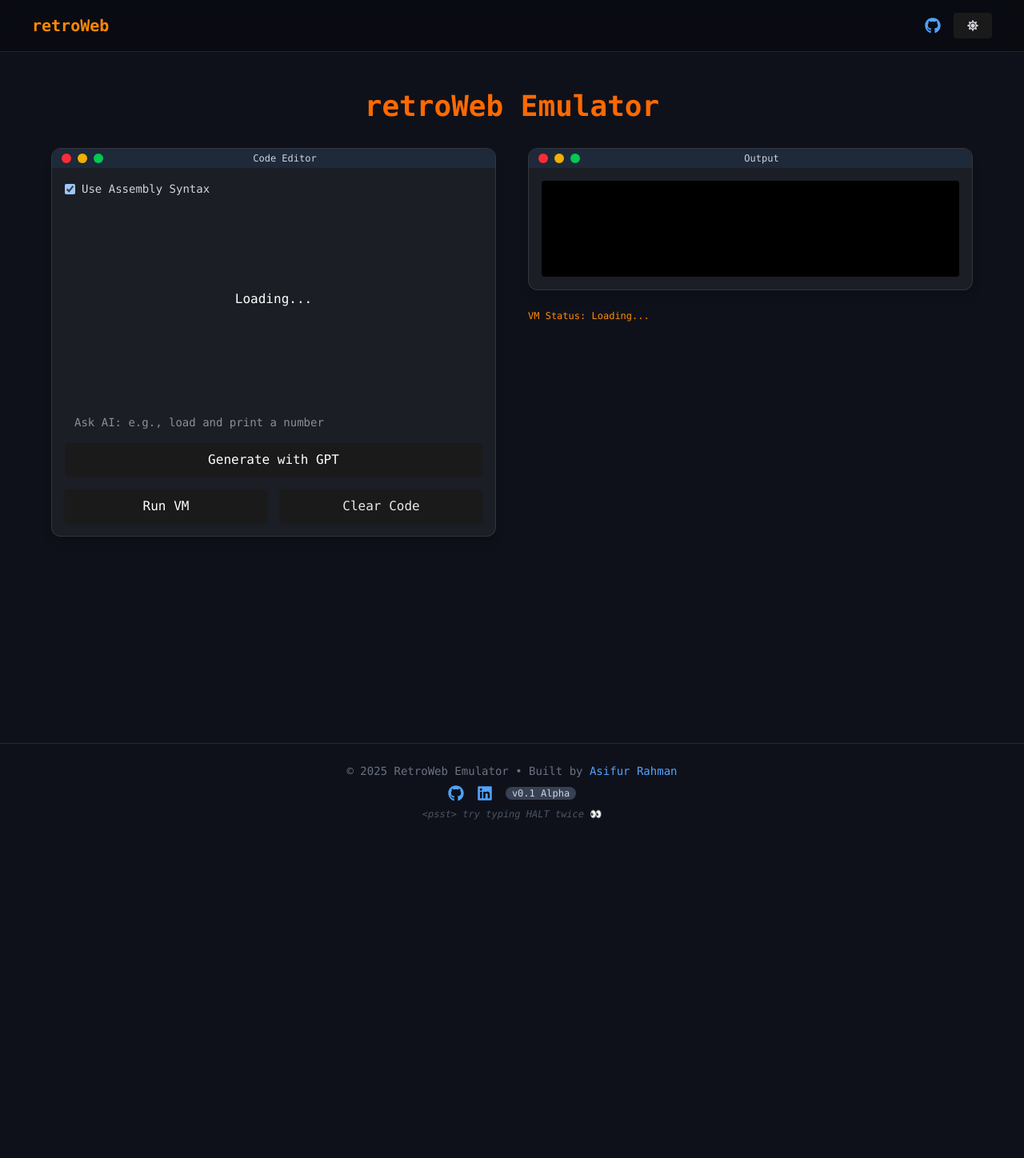
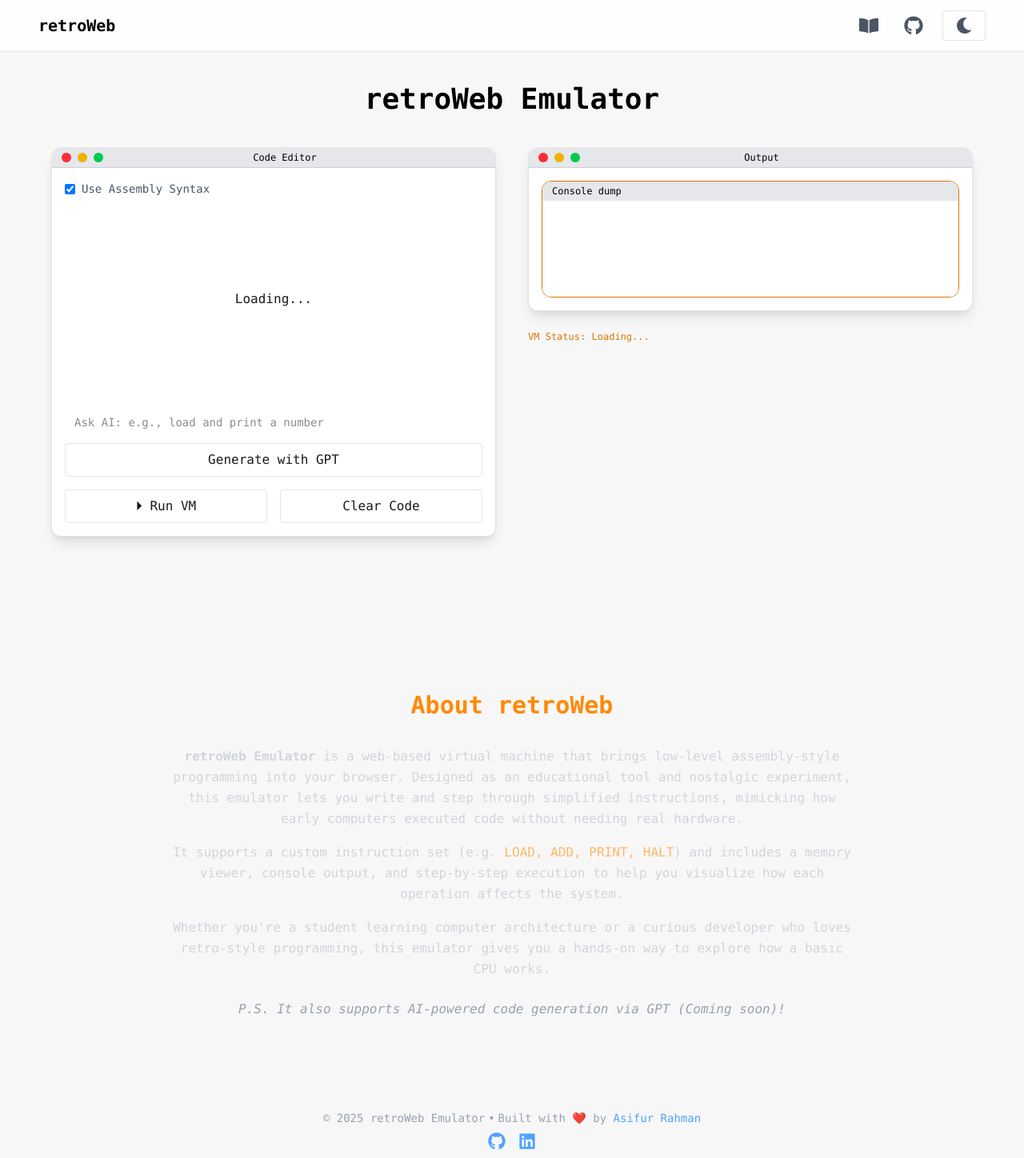
Before and after one commit to asifrahman2003/retroweb-emulator, a React (Vite) app in the folder frontend/: page / in a window 1280 px wide. Shown: the top 1448 px of the page at 80% size. Before the commit the page ends 1050 px from the top, so only its background shows below. Built offline with nearby package versions, Linux system fonts and the light colour scheme; no server answers.

Commit message:
almost frontend ready

```diff
--- a/frontend/src/App.jsx
+++ b/frontend/src/App.jsx
@@ -11,6 +11,7 @@
 import Editor from '@monaco-editor/react';
 import { askGPT } from './askGPT';
 import MacWindow from './components/MacWindow';
+import About from './components/About';
 
 function App() {
   const [vmInstance, setVmInstance] = useState(null);
@@ -52,8 +53,6 @@
       setOutput('❌ VM not ready.');
       return;
     }
-
-    // Easter egg trigger
     if (input.trim().toUpperCase() === 'HALT\nHALT') {
       setEasterEggActive(true);
       setTimeout(() => setEasterEggActive(false), 4000);
@@ -105,16 +104,16 @@
     <>
       <Navbar />
 
-      <main className="min-h-screen bg-[var(--bg)] text-white px-4 md:px-8 py-12 font-mono">
-        <h1 className="text-4xl font-bold text-orange-500 mb-8 text-center">
+      <main className="pt-16 md:pt-20 min-h-screen bg-[var(--bg)] text-[var(--text-main)] px-4 md:px-8 pb-12 font-mono">
+        {/* Title */}
+        <h1 className="text-2xl sm:text-3xl md:text-4xl font-bold mb-10 mt-6 text-center text-[var(--heading-color)]">
           retroWeb Emulator
         </h1>
 
         <div className="max-w-6xl mx-auto grid md:grid-cols-2 gap-10">
-
-          {/* Left Panel → Code Editor Window */}
+          {/* Left Panel → Code Editor */}
           <MacWindow title="Code Editor">
-            <label className="flex items-center text-gray-300 gap-2 text-sm mb-2">
+            <label className="flex items-center text-[var(--text-muted)] gap-2 text-sm mb-2">
               <input
                 type="checkbox"
                 checked={isAssembly}
@@ -143,8 +142,8 @@
                 readOnly: !isAssembly,
                 ariaLabel: 'Assembly Code Editor',
                 placeholder: isAssembly
-                  ? 'Enter your program using custom Assembly (e.g., LOAD R1 5)...'
-                  : 'Enter raw byte values (e.g., 1 17 5 2 18 17 17 3 18 7)',
+                  ? 'Enter custom Assembly (e.g., LOAD R1 5)...'
+                  : 'Enter raw bytes (e.g., 1 17 5 2 18 17 17 3 18 7)',
               }}
             />
 
@@ -152,7 +151,7 @@
             <div className="mt-4">
               <input
                 type="text"
-                className="w-full px-3 py-2 text-sm text-white rounded"
+                className="w-full px-3 py-2 text-sm rounded bg-[var(--panel)] text-[var(--text-main)]"
                 placeholder="Ask AI: e.g., load and print a number"
                 value={aiPrompt}
                 onChange={e => setAiPrompt(e.target.value)}
@@ -164,7 +163,7 @@
                   );
                   setInput(resp);
                 }}
-                className="mt-2 bg-sky-600 hover:bg-sky-700 text-white px-4 py-2 rounded w-full transition"
+                className="mt-2 w-full py-2 rounded bg-[var(--accent)] hover:bg-[var(--accent-hover)] text-white transition"
               >
                 Generate with GPT
               </button>
@@ -172,7 +171,7 @@
 
             {/* Debug Controls */}
             {vmInstance && editor && monaco && (
-              <div className="mt-4">
+              <div className="mt-4 rounded-xl border border-[var(--accent)] bg-[var(--panel)] p-4">
                 <DebugControls
                   vmInstance={vmInstance}
                   editor={editor}
@@ -183,17 +182,20 @@
               </div>
             )}
 
-            {/* Run & Clear Buttons */}
+            {/* Run & Clear */}
             <div className="flex gap-4 mt-4">
               <button
                 onClick={handleRunVM}
-                className="flex-1 bg-[var(--accent)] hover:bg-[var(--accent-hover)] text-white py-2 rounded-lg shadow transition"
+                className="flex-1 py-2 rounded bg-[var(--accent)] hover:bg-[var(--accent-hover)] text-white transition"
               >
-                Run VM
+                ⏵ Run VM
               </button>
               <button
-                onClick={() => { setInput(''); setOutput(''); }}
-                className="flex-1 bg-gray-800 hover:bg-gray-700 text-gray-200 py-2 rounded-lg border border-gray-600 shadow transition"
+                onClick={() => {
+                  setInput('');
+                  setOutput('');
+                }}
+                className="flex-1 py-2 rounded bg-[var(--panel)] border border-[var(--panel-border)] text-[var(--text-main)] transition"
               >
                 Clear Code
               </button>
@@ -202,14 +204,25 @@
 
           {/* Right Panel */}
           <div className="space-y-6">
-            {/* Output Window */}
             <MacWindow title="Output">
-              <pre className="bg-black p-4 rounded text-green-400 text-sm whitespace-pre-wrap min-h-[120px]">
-                {output}
-              </pre>
+              <div className="rounded-xl border border-[var(--accent)] overflow-hidden">
+                {/* Inner title bar */}
+                <div
+                  className="px-3 py-1 text-xs font-mono"
+                  style={{
+                    backgroundColor: 'var(--window-header-bg)',
+                    color: 'var(--window-title-text)',
+                  }}
+                >
+                  Console dump
+                </div>
+                {/* Inner content */}
+                <pre className="bg-[var(--output-bg)] p-4 text-[var(--accent)] text-sm whitespace-pre-wrap min-h-[120px]">
+                  {output}
+                </pre>
+              </div>
             </MacWindow>
 
-            {/* Memory & Canvas (wrapped internally) */}
             {vmInstance && (
               <MemoryViewer vmInstance={vmInstance} version={runCount} />
             )}
@@ -217,7 +230,7 @@
               <CanvasOutput vmInstance={vmInstance} drawTrigger={runCount} />
             )}
 
-            <p className="text-orange-400 text-xs mt-2">
+            <p className="text-xs text-[var(--accent)] mt-2">
               VM Status: {vmInstance ? 'Ready' : 'Loading...'}
             </p>
           </div>
@@ -234,12 +247,12 @@
             transition={{ type: 'spring', stiffness: 200, damping: 20 }}
           >
             <motion.div
-              className="bg-gradient-to-r from-black via-zinc-900 to-black border border-orange-400 text-orange-300 font-mono px-6 py-4 rounded-xl shadow-xl"
+              className="bg-gradient-to-r from-black via-zinc-900 to-black border border-[var(--accent)] text-[var(--text-main)] font-mono px-6 py-4 rounded-xl shadow-xl"
               initial={{ rotate: -2 }}
               animate={{ rotate: [2, -2, 2], repeat: Infinity, duration: 0.8 }}
             >
               Debug Mode Activated —{' '}
-              <span className="font-bold text-orange-400">
+              <span className="font-bold text-[var(--accent)]">
                 RETRO CORE UNLOCKED
               </span>
             </motion.div>
@@ -247,6 +260,8 @@
         )}
       </AnimatePresence>
 
+      <About />
+
       <Footer />
     </>
   );
--- /dev/null
+++ b/frontend/src/components/About.jsx
@@ -0,0 +1,29 @@
+// src/components/About.jsx
+export default function About() {
+  return (
+    <section className="max-w-4xl mx-auto px-6 py-16 text-gray-300 font-mono">
+      <h2 className="text-2xl sm:text-3xl font-bold text-orange-400 mb-6 border-b border-white/10 pb-2 text-center">
+        About retroWeb
+      </h2>
+      <p className="mb-4 leading-relaxed text-sm sm:text-base text-center">
+        <strong>retroWeb Emulator</strong> is a web-based virtual machine that brings low-level assembly-style programming into your browser.
+        Designed as an educational tool and nostalgic experiment, this emulator lets you write and step through simplified instructions,
+        mimicking how early computers executed code without needing real hardware.
+      </p>
+
+      <p className="mb-4 leading-relaxed text-sm sm:text-base text-center">
+        It supports a custom instruction set (e.g. <code className="text-orange-300">LOAD, ADD, PRINT, HALT</code>) and includes
+        a memory viewer, console output, and step-by-step execution to help you visualize how each operation affects the system.
+      </p>
+
+      <p className="mb-4 leading-relaxed text-sm sm:text-base text-center">
+        Whether you're a student learning computer architecture or a curious developer who loves retro-style programming,
+        this emulator gives you a hands-on way to explore how a basic CPU works.
+      </p>
+
+      <p className="leading-relaxed text-sm sm:text-base italic text-gray-400 mt-6 text-center">
+        P.S. It also supports AI-powered code generation via GPT (Coming soon)!
+      </p>
+    </section>
+  );
+}
--- a/frontend/src/components/Footer.jsx
+++ b/frontend/src/components/Footer.jsx
@@ -1,11 +1,19 @@
 import { FaGithub, FaLinkedin } from 'react-icons/fa';
+import { motion } from 'framer-motion';
 
 export default function Footer() {
   return (
-    <footer className="mt-16 w-full text-center text-sm text-gray-500 py-6 border-t border-white/10 font-mono">
-      <p className="mb-1">
-        © {new Date().getFullYear()} RetroWeb Emulator • Built by
-        {' '}
+    <footer
+  className="
+    mt-6 w-full text-center text-gray-500 py-6
+    border-t border-white/10 font-mono
+    text-xs sm:text-sm md:text-base
+  "
+>
+  <p className="mb-2 text-sm text-gray-400 flex flex-col items-center sm:flex-row sm:justify-center gap-x-1 gap-y-1">
+  <span>© {new Date().getFullYear()} retroWeb Emulator</span>
+  <span className="sm:inline hidden">•</span>
+  <span>Built with ❤️ by{' '}
     <a
       href="https://www.iamasiff.com"
       target="_blank"
@@ -14,29 +22,48 @@
     >
       Asifur Rahman
     </a>
+  </span>
 </p>
 
-      <div className="flex justify-center items-center gap-4 my-2">
-        <a
+      <div className="flex flex-col items-center gap-2 my-2">
+      {/* Icons */}
+      <div className="flex items-center justify-center gap-4">
+        <motion.a
           href="https://github.com/asifrahman2003"
           target="_blank"
           rel="noopener noreferrer"
-          className="hover:text-white transition"
+          whileHover={{ scale: 1.2, rotate: -5 }}
+          whileTap={{ scale: 0.95 }}
+          transition={{ type: 'spring', stiffness: 300 }}
+          className="hover:text-white"
         >
-          <FaGithub size={20} />
-        </a>
-        <a
+          <FaGithub size={22} />
+        </motion.a>
+
+        <motion.a
           href="https://www.linkedin.com/in/iamasiff"
           target="_blank"
           rel="noopener noreferrer"
-          className="hover:text-white transition"
+          whileHover={{ scale: 1.2, rotate: 5 }}
+          whileTap={{ scale: 0.95 }}
+          transition={{ type: 'spring', stiffness: 300 }}
+          className="hover:text-white"
         >
-          <FaLinkedin size={20} />
-        </a>
-        <span className="bg-gray-700 text-gray-300 px-2 py-0.7 text-xs font-mono rounded-full flex">
+          <FaLinkedin size={22} />
+        </motion.a>
+      </div>
+
+      {/* Version Badge */}
+      <motion.span
+        className="bg-gray-700 text-gray-300 px-2 py-0.5 text-xs font-mono rounded-full mt-1"
+        initial={{ opacity: 0, y: 5 }}
+        animate={{ opacity: 1, y: 0 }}
+        transition={{ delay: 0.2, duration: 0.4 }}
+      >
         v0.1 Alpha
-        </span>
+      </motion.span>
     </div>
+
 
       <p className="text-xs mt-2 text-gray-600 italic hover:text-pink-400 transition duration-300 font-mono">
         {`<psst> try typing HALT twice 👀`}
--- a/frontend/src/components/MacWindow.jsx
+++ b/frontend/src/components/MacWindow.jsx
@@ -3,26 +3,41 @@
 
 export default function MacWindow({ title, children }) {
   return (
-    <div className="bg-[var(--panel)] rounded-xl border border-white/10 shadow-lg overflow-hidden">
+    <div
+      className="rounded-xl shadow-lg overflow-hidden"
+      style={{
+        backgroundColor: 'var(--window-bg)',
+        border: '1px solid var(--window-border)',
+      }}
+    >
       {/* title bar */}
-      <div className="flex items-center bg-gray-800 px-3 py-1">
+      <div
+        className="flex items-center px-3 py-1"
+        style={{
+          backgroundColor: 'var(--window-header-bg)',
+          borderBottom: '1px solid var(--window-border)',
+        }}
+      >
         {/* traffic lights */}
         <div className="flex space-x-2">
           <span className="h-3 w-3 bg-red-500 rounded-full" />
           <span className="h-3 w-3 bg-yellow-500 rounded-full" />
           <span className="h-3 w-3 bg-green-500 rounded-full" />
         </div>
+
         {/* window title */}
-        <div className="flex-1 text-xs text-gray-300 text-center select-none">
+        <div
+          className="flex-1 text-xs text-[var(--window-title-text)] text-center select-none"
+        >
           {title}
         </div>
+
         {/* spacer */}
         <div className="w-6" />
       </div>
+
       {/* content area */}
-      <div className="p-4">
-        {children}
-      </div>
+      <div className="p-4">{children}</div>
     </div>
   );
 }
--- a/frontend/src/components/Navbar.jsx
+++ b/frontend/src/components/Navbar.jsx
@@ -1,32 +1,115 @@
 // src/components/Navbar.jsx
-import { useState } from 'react';
-import { FaGithub, FaMoon, FaSun } from 'react-icons/fa';
+import { useState, useEffect } from 'react';
+import { FaGithub, FaMoon, FaSun, FaBookOpen, FaFileAlt } from 'react-icons/fa';
+import { motion } from 'framer-motion';
 
 export default function Navbar() {
-  const [darkMode, setDarkMode] = useState(true);
+  const [theme, setTheme] = useState('dark');
 
+  // Hydrate theme on mount
+  useEffect(() => {
+    const saved = localStorage.getItem('theme');
+    const initial = saved
+      ? saved
+      : window.matchMedia('(prefers-color-scheme: dark)').matches
+      ? 'dark'
+      : 'light';
+    document.documentElement.classList.toggle('light', initial === 'light');
+    setTheme(initial);
+  }, []);
+
+  // Toggle light/dark
   const toggleTheme = () => {
-    setDarkMode(!darkMode);
-    document.documentElement.classList.toggle('light');
+    const next = theme === 'dark' ? 'light' : 'dark';
+    document.documentElement.classList.toggle('light', next === 'light');
+    localStorage.setItem('theme', next);
+    setTheme(next);
   };
 
   return (
-    <nav className="font-mono w-full px-10 py-4 flex justify-between items-center backdrop-blur-md bg-black/30 border-b border-white/10">
-      <h1 className="text-xl font-bold text-orange-400">retroWeb</h1>
-      <div className="flex items-center gap-4 text-sm text-gray-300">
-        <a
-          href="https://github.com/asifrahman2003/retroweb-emulator"
-          target="_blank"
-          rel="noopener noreferrer"
-          className="hover:text-white transition"
-        >
-          <FaGithub size={20} />
-        </a>
+    <nav
+      className="
+        fixed top-0 left-0 right-0 z-50
+        px-4 py-3 md:px-12 md:py-3
+        flex justify-between items-center
+        backdrop-blur-md border-b
+      "
+      style={{
+        backgroundColor: 'var(--navbar-bg)',
+        borderColor: 'var(--navbar-border)',
+      }}
+    >
+      {/* Logo */}
+      <h1
+        className="font-mono font-bold transition-colors duration-200
+                   text-lg md:text-xl"
+        style={{
+          color: theme === 'dark' ? 'var(--accent)' : '#000000',
+        }}
+      >
+        retroWeb
+      </h1>
+
+
+      {/* Icons */}
+      <div className="flex items-center gap-2 md:gap-4">
+<motion.a
+  href="https://docs.google.com/document/d/1494Jkygw0XOBvxfJfcAYc1YkzIUKNvgcumMZARnapMo/edit?usp=sharing"
+  target="_blank"
+  rel="noopener noreferrer"
+  className="p-1 md:p-2 rounded transition"
+  style={{ color: 'var(--navbar-text)' }}
+  whileHover={{
+    scale: 1.2,
+    rotate: 3,
+    backgroundColor: 'var(--navbar-hover-bg)',
+  }}
+  whileTap={{ scale: 0.95 }}
+  transition={{ type: 'spring', stiffness: 300 }}
+  aria-label="Documentation"
+>
+  <FaBookOpen className="w-5 h-5 md:w-6 md:h-6" />
+</motion.a>
+
+        <motion.a
+  href="https://github.com/asifrahman2003/retroweb-emulator"
+  target="_blank"
+  rel="noopener noreferrer"
+  className="p-1 md:p-2 rounded transition"
+  style={{ color: 'var(--navbar-text)' }}
+  whileHover={{
+    scale: 1.25,
+    rotate: -5,
+    backgroundColor: 'var(--navbar-hover-bg)',
+  }}
+  whileTap={{ scale: 0.95 }}
+  transition={{ type: 'spring', stiffness: 300 }}
+>
+  <FaGithub className="w-5 h-5 md:w-6 md:h-6" />
+</motion.a>
+
+        {/* Theme Toggle */}
         <button
           onClick={toggleTheme}
-          className="text-gray-300 hover:text-white transition"
+          aria-label="Toggle theme"
+          className={`
+            p-1 md:p-2 rounded-full transition-all duration-200
+            ${theme === 'dark'
+              ? 'border-2 border-[var(--accent)] hover:border-[var(--accent-hover)]'
+              : 'border-2 border-black hover:border-gray-600'
+            }
+            hover:bg-[var(--navbar-hover-bg)]
+          `}
+          style={{
+            backgroundColor: 'var(--panel)',
+            color: 'var(--navbar-text)',
+          }}
         >
-          {darkMode ? <FaSun /> : <FaMoon />}
+          {theme === 'dark' ? (
+            <FaSun className="w-4 h-4 md:w-5 md:h-5" />
+          ) : (
+            <FaMoon className="w-4 h-4 md:w-5 md:h-5" />
+          )}
         </button>
       </div>
     </nav>
--- a/frontend/src/index.css
+++ b/frontend/src/index.css
@@ -1,12 +1,15 @@
 @import "tailwindcss";
-/* === GLOBAL STYLES === */
+
+/* 2. Theme & UI variables */
+
+/* Dark mode = default */
 :root {
   /* Typography */
   font-family: 'Inter', system-ui, Avenir, Helvetica, Arial, sans-serif;
   line-height: 1.5;
   font-weight: 400;
 
-  /* Theme Colors */
+  /* Core colors */
   --bg: #0f111a;
   --panel: #1c1e26;
   --accent: #f97316;
@@ -15,39 +18,102 @@
   --text-muted: #a0aec0;
   --output-bg: #000000;
 
-  /* Visual Quality */
+  /* Window styling */
+  --window-bg: var(--panel);
+  --window-header-bg: #111317;
+
+  /* New: border & title‐text for MacWindow */
+  --window-border: rgba(255, 255, 255, 0.1);
+  --window-title-text: #cbd5e1;
+
+  /* Navbar styling */
+  --navbar-bg: rgba(0, 0, 0, 0.3);
+  --navbar-border: rgba(255, 255, 255, 0.1);
+  --navbar-title: var(--accent);
+  --navbar-text: #cbd5e1;
+  --navbar-hover-bg: rgba(255, 255, 255, 0.1);
+
+  /* Rendering hints */
   font-synthesis: none;
   text-rendering: optimizeLegibility;
+  -webkit-font-smoothing: antialiased;
+  -moz-osx-font-smoothing: grayscale;
+
+  /* Browser color-scheme hint */
   color-scheme: dark;
 
-  -webkit-font-smoothing: antialiased;
-  -moz-osx-font-smoothing: grayscale;
+  --heading-color: var(--accent);
+  --panel-border: rgba(255, 255, 255, 0.1);
 }
 
-/* === GLOBAL ELEMENT RESET === */
-html, body {
+/* Light-mode overrides */
+html.light {
+  /* Core colors */
+  --bg: #f7f7f7;
+  --panel: #ffffff;
+  --accent: #d97706;
+  --accent-hover: #f59e0b;
+  --text-main: #1a1a1a;
+  --text-muted: #4a5568;
+  --output-bg: #ffffff;
+
+  --window-bg: #ffffff;
+  --window-header-bg: #e5e7eb;
+
+  /* New: lighter border & darker title text */
+  --window-border: rgba(0, 0, 0, 0.1);
+  --window-title-text: black;
+
+  /* Navbar styling */
+  --navbar-bg: rgba(255, 255, 255, 0.8);
+  --navbar-border: #e5e7eb;
+  --navbar-title: #000000;
+  --navbar-text: #4b5563;
+  --navbar-hover-bg: rgba(0, 0, 0, 0.05);
+
+  color-scheme: light;
+  --heading-color: #000000;
+  --panel-border: rgba(0, 0, 0, 0.1);
+}
+
+/* 3. Global resets & layout */
+html,
+body {
   width: 100%;
   height: 100%;
+  min-height: 100%;
+  margin: 0;
+  padding: 0;
+  display: flex;
+  flex-direction: column;
 }
 
 body {
-  margin: 0;
-  padding: 0;
   background-color: var(--bg);
   color: var(--text-main);
-  font-family: 'Inter', sans-serif;
+  font-family: 'Inter', system-ui, Avenir, Helvetica, Arial, sans-serif;
 }
 
+#root {
+  flex: 1;
+  display: flex;
+  flex-direction: column;
+}
 
-/* === DEFAULT STYLES FOR A & BUTTON === */
+main {
+  flex-grow: 1;
+}
+
+/* 4. Component styles via @apply */
 a {
   @apply text-blue-400 hover:text-blue-300 transition-colors;
 }
 
 button {
   @apply rounded px-4 py-2 font-medium transition duration-200;
-  background-color: #1a1a1a;
-  border: 1px solid transparent;
+  background-color: var(--output-bg);
+  border: 1px solid var(--panel-border);
+  color: var(--text-main);
   cursor: pointer;
 }
 
@@ -55,7 +121,7 @@
   border-color: #f97316; /* orange-500 */
 }
 
-/* === SCROLLBAR (optional polish) === */
+/* 5. Scrollbar styling (optional) */
 ::-webkit-scrollbar {
   width: 10px;
   height: 10px;
@@ -74,22 +140,7 @@
   background-color: transparent;
 }
 
-html, body {
-  min-height: 100%;
-  display: flex;
-  flex-direction: column;
-}
-
-#root {
-  flex: 1;
-  display: flex;
-  flex-direction: column;
-}
-
-main {
-  flex-grow: 1;
-}
-
+/* 6. Editor line-highlight */
 .currentLineHighlight {
   background-color: rgba(255, 235, 59, 0.3);
 }
--- /dev/null
+++ b/frontend/tailwind.config.js
@@ -0,0 +1,13 @@
+// tailwind.config.js
+/** @type {import('tailwindcss').Config} */
+export default {
+  darkMode: 'class',
+  content: [
+    './index.html',
+    './src/**/*.{js,jsx,ts,tsx}',
+  ],
+  theme: {
+    extend: {},
+  },
+  plugins: [],
+};
```
Also changed, not shown: frontend/src/components/MemoryViewer.jsx (+37 -15 lines). Lines whose indentation alone changed are shown as unchanged.
